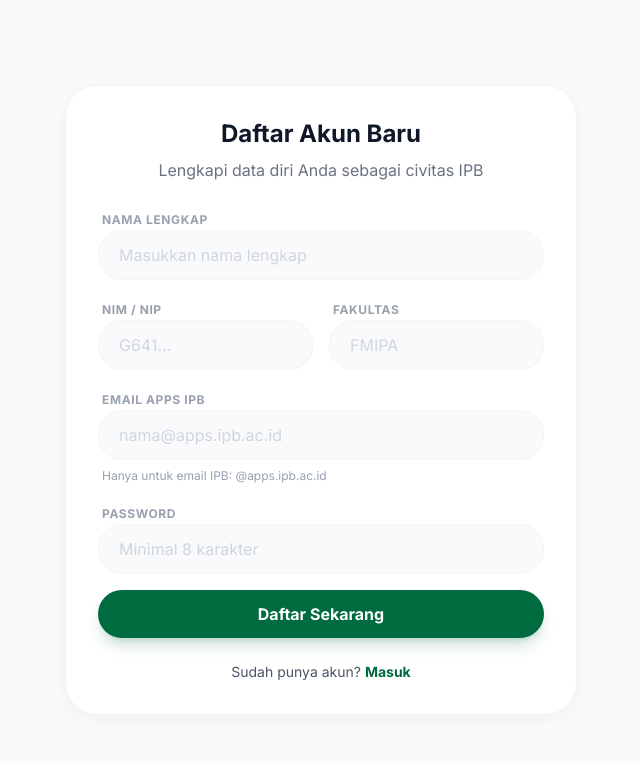
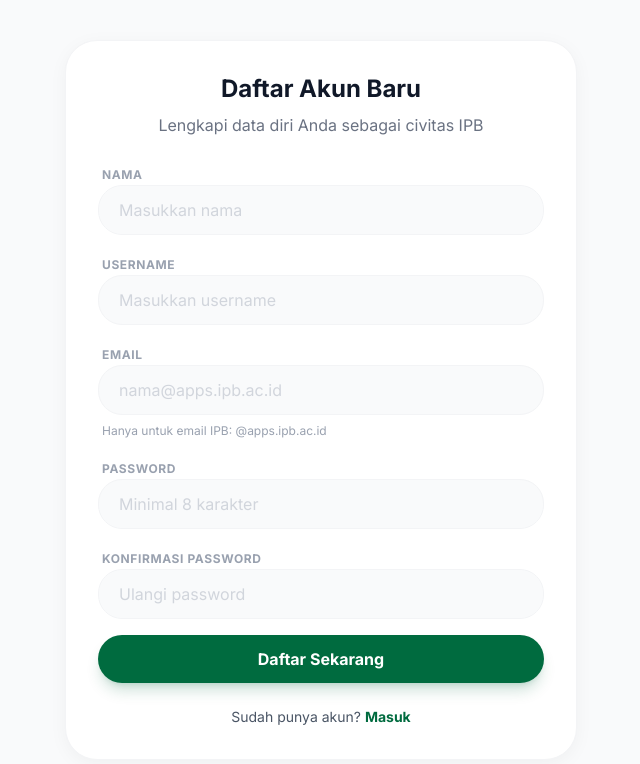
Before and after one commit to kiv-yy/ads-6p1, a React (Vite) app in the folder frontend/: page /register in a window 1280 px wide. Shown: the top 764 px of the page, without its empty margins (319-959 px from the left). Built offline with nearby package versions, Linux system fonts and the light colour scheme; no server answers.

Commit message:
ubah form register

```diff
--- a/frontend/src/pages/Register.jsx
+++ b/frontend/src/pages/Register.jsx
@@ -10,9 +10,9 @@ export default function Register() {
   const [formData, setFormData] = useState({
     email: '',
     password: '',
+    confirmPassword: '',
     full_name: '',
-    faculty: '',
-    nim: '',
+    username: '',
   });
   const [error, setError] = useState('');
   const [emailError, setEmailError] = useState('');
@@ -24,11 +24,21 @@ export default function Register() {
       setEmailError('Hanya untuk email IPB dengan domain @apps.ipb.ac.id.');
       return;
     }
+    if (formData.password !== formData.confirmPassword) {
+      setError('Konfirmasi password tidak sama.');
+      return;
+    }
     setLoading(true);
     setError('');
     setEmailError('');
     try {
-      await register(formData);
+      await register({
+        email: formData.email,
+        password: formData.password,
+        full_name: formData.full_name,
+        nim: formData.username,
+        faculty: null,
+      });
       navigate(`/verify-email?email=${encodeURIComponent(formData.email.toLowerCase())}`, {
         replace: true,
         state: { fromRegister: true },
@@ -42,6 +52,8 @@ export default function Register() {
           replace: true,
           state: { fromRegister: true },
         });
+      } else if (message.toLowerCase().includes('nim already registered')) {
+        setError('Username sudah terdaftar.');
       } else {
         setError(message);
       }
@@ -61,28 +73,25 @@ export default function Register() {
         <form onSubmit={handleSubmit} className="grid grid-cols-1 md:grid-cols-2 gap-4">
           <div className="md:col-span-2">
             <Input
-              label="Nama Lengkap"
-              placeholder="Masukkan nama lengkap"
+              label="Nama"
+              placeholder="Masukkan nama"
               value={formData.full_name}
               onChange={(e) => setFormData({...formData, full_name: e.target.value})}
               required
             />
           </div>
-          <Input
-            label="NIM / NIP"
-            placeholder="G641..."
-            value={formData.nim}
-            onChange={(e) => setFormData({...formData, nim: e.target.value})}
-          />
-          <Input
-            label="Fakultas"
-            placeholder="FMIPA"
-            value={formData.faculty}
-            onChange={(e) => setFormData({...formData, faculty: e.target.value})}
-          />
           <div className="md:col-span-2">
             <Input
-              label="Email Apps IPB"
+              label="Username"
+              placeholder="Masukkan username"
+              value={formData.username}
+              onChange={(e) => setFormData({...formData, username: e.target.value})}
+              required
+            />
+          </div>
+          <div className="md:col-span-2">
+            <Input
+              label="Email"
               type="email"
               placeholder="nama@apps.ipb.ac.id"
               value={formData.email}
@@ -105,6 +114,16 @@ export default function Register() {
               required
             />
           </div>
+          <div className="md:col-span-2">
+            <Input
+              label="Konfirmasi Password"
+              type="password"
+              placeholder="Ulangi password"
+              value={formData.confirmPassword}
+              onChange={(e) => setFormData({...formData, confirmPassword: e.target.value})}
+              required
+            />
+          </div>
 
           {error && <p className="md:col-span-2 text-sm text-red-500 bg-red-50 p-3 rounded-lg border border-red-100">{error}</p>}
 
```
